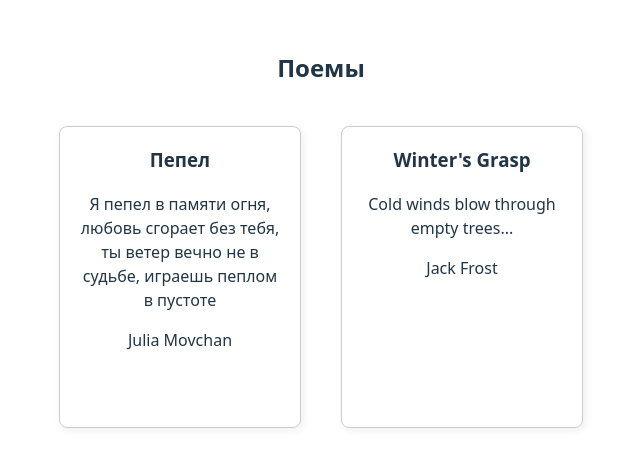
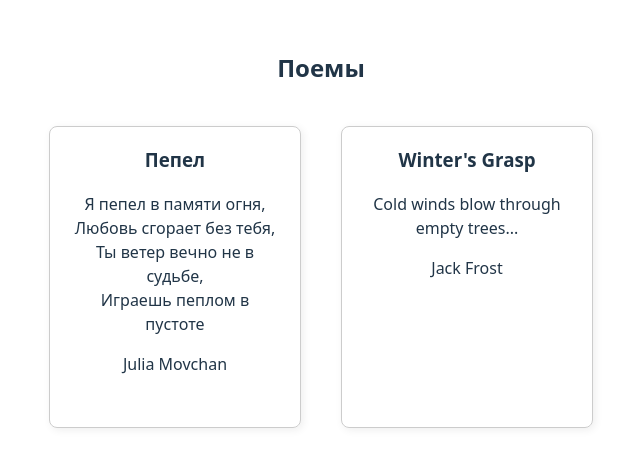
Before and after one commit to Roman123-game/stihi, a React (Vite) app: page / in a window 1280 px wide. Shown: the part 161-628 px from the top of the page, without its empty margins (319-959 px from the left). Built offline with nearby package versions, Linux system fonts and the light colour scheme.

Commit message:
update App.css, App.jsx and Objects.jsx

```diff
--- a/src/App.css
+++ b/src/App.css
@@ -20,10 +20,11 @@
   border-radius: 8px;
   padding:0px 20px;
   margin: 20px;
-  width: 200px;
+  width: 210px;
   height: 300px;
   box-shadow: 2px 2px 8px #eee;
 
-
-
 }
+.text{
+white-space: pre-line
+}
--- a/src/App.jsx
+++ b/src/App.jsx
@@ -11,7 +11,7 @@ function App() {
         {Objects.map(obj => (
           <div className='second-cont' key={obj.id} >
             <h3>{obj.title}</h3>
-            <p>{obj.text}</p>
+            <p className='text'>{obj.text}</p>
             <p>{obj.author}</p>
           </div>
         ))}
--- a/src/objects/Objects.jsx
+++ b/src/objects/Objects.jsx
@@ -4,7 +4,7 @@ const Objects = [
   {
     id: 1,
     title: "Пепел",
-    text:"Я пепел в памяти огня, любовь сгорает без тебя,  ты ветер вечно не в судьбе, играешь пеплом в пустоте",
+    text: "Я пепел в памяти огня,\n Любовь сгорает без тебя,\n Ты ветер вечно не в судьбе,\n Играешь пеплом в пустоте",
     author: "Julia Movchan"
   },
   {
```
